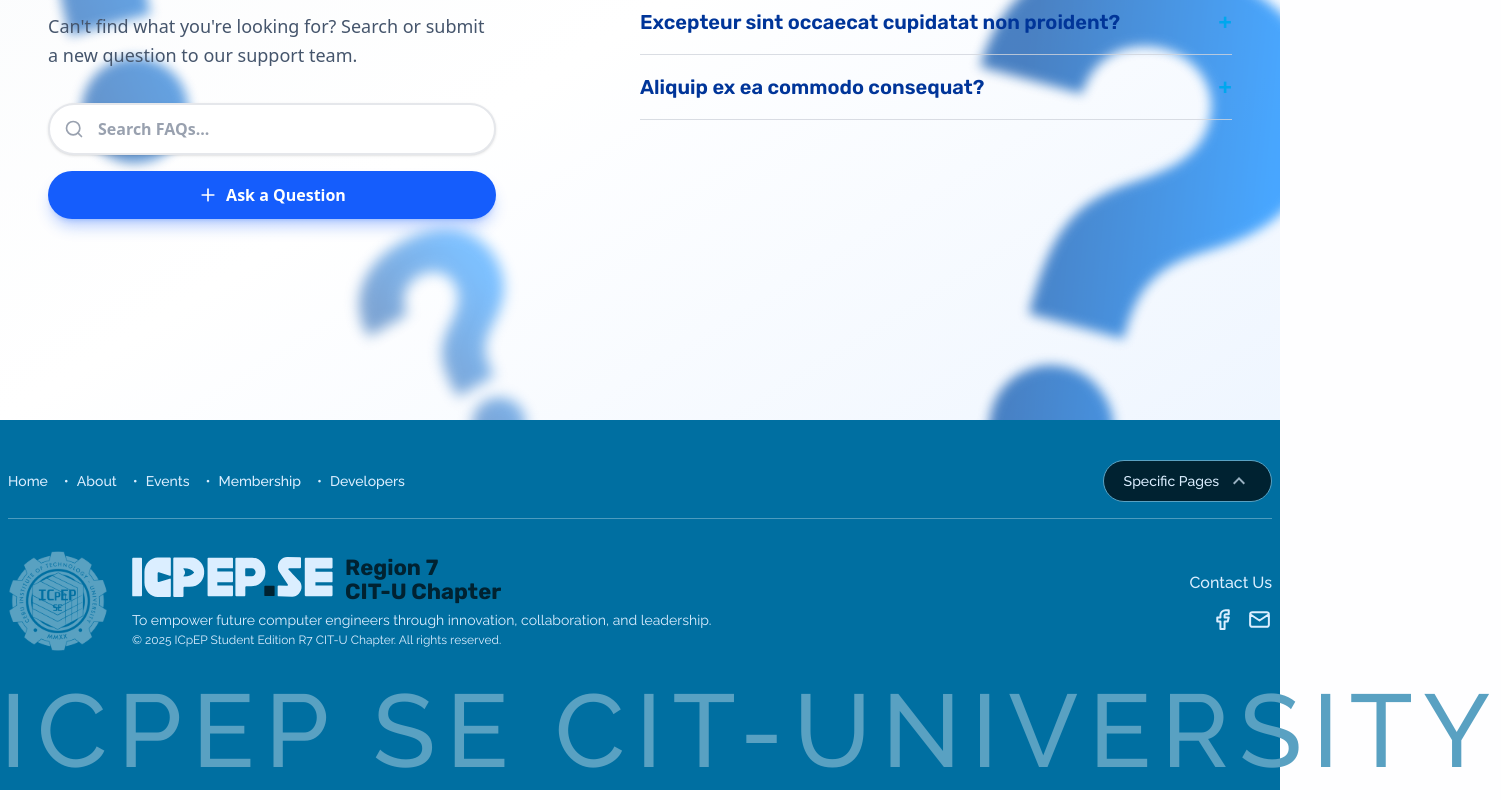
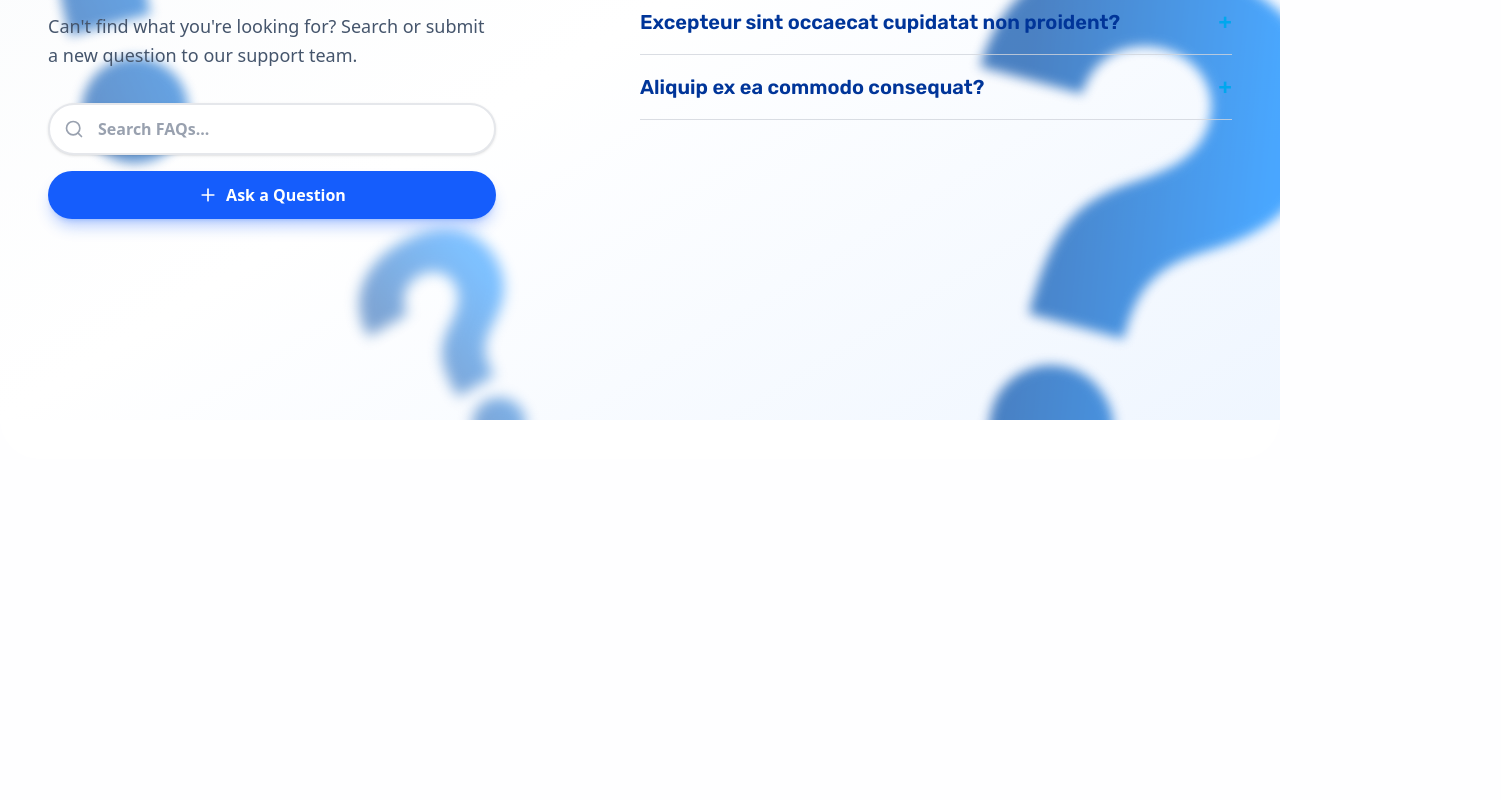
Before and after one commit to ShanRaboy11/icpep-se-citu, a Next.js app in the folder client/: page /faq in a window 1280 px wide. Shown: the part 380-1180 px from the top of the page, 1501 px wide, since content can reach past the window. Built offline with nearby package versions, Linux system fonts and the light colour scheme.

Commit message:
feat: footer layout change - rexi

```diff
--- a/client/src/app/components/footer.tsx
+++ b/client/src/app/components/footer.tsx
@@ -1,11 +1,8 @@
 "use client";
-import type { NextPage } from "next";
+import React from "react";
 import Image from "next/image";
-import { useRouter } from "next/navigation";
 
-const Footer: NextPage = () => {
-  const router = useRouter();
-
+const Footer = () => {
   const scrollToTop = () => {
     window.scrollTo({
       top: 0,
@@ -14,203 +11,152 @@ const Footer: NextPage = () => {
   };
 
   return (
-    <footer className="w-full bg-steelblue-200 text-buttonbg1 font-raleway cursor-default">
-      <div className="max-w-7xl mx-auto px-2 py-10 flex flex-col gap-8 pb-5">
-        {/* ====== Top Navigation ====== */}
-        <div className="flex flex-col sm:flex-row items-center justify-between gap-4 border-b border-white/30 pb-4">
-          {/* Navigation Links */}
-          <div className="flex flex-wrap justify-center sm:justify-start items-center gap-2 text-sm font-medium">
-            {["Home", "About", "Events", "Membership", "Developers"].map(
-              (item, i) => (
-                <div key={item} className="flex items-center">
-                  {i > 0 && <span className="mx-2">•</span>}
-                  <span
-                    className="cursor-pointer hover:text-white transition"
-                    onClick={() => {
-                      if (item == "Home") {
-                        router.push("/home");
-                      } else if (item == "Events") {
-                        router.push("/events");
-                      }
-                      if (item === "Developers") {
-                        router.push("/developers");
-                      }
-                      // else if (item === 'Home') { router.push('/'); }
-                    }}
+    <div
+      // Kept reduced height to minimize empty space
+      className="relative w-full h-[520px] md:h-[380px]"
+      style={{ clipPath: "inset(0 0 0 0)" }}
     >
-                    {item}
-                  </span>
-                </div>
-              )
-            )}
-          </div>
+      {/*
+        === ROUNDED BOTTOM CORNER MASK ===
+      */}
+      <div className="absolute -top-[1px] left-0 w-full h-10 bg-white rounded-b-[40px] z-10 pointer-events-none"></div>
 
-          {/* Specific Pages Button */}
-          <div className="flex items-center">
-            <div className="relative flex items-center gap-2 border border-steelblue-100 bg-secondary1 rounded-full px-5 py-2 cursor-pointer">
-              <span className="text-sm text-buttonbg1 font-medium">
-                Specific Pages
-              </span>
+      {/*
+        === FIXED FOOTER CONTENT ===
+      */}
+      <div className="fixed bottom-0 left-0 right-0 h-[520px] md:h-[380px] w-full -z-10 bg-[#00609c] text-white overflow-hidden flex flex-col justify-between font-raleway">
+
+        {/*
+           Middle Section Wrapper
+        */}
+        <div className="max-w-7xl mx-auto w-full px-6 flex-grow flex flex-col justify-start pt-16 md:pt-20 gap-8">
+
+          <div className="flex flex-col lg:flex-row items-center justify-between gap-10 lg:gap-0">
+
+            {/* Left Logo + Info */}
+            <div className="flex flex-col sm:flex-row items-center gap-4">
               <Image
-                src="/up arrow.svg"
-                alt="up arrow"
-                width={24}
-                height={24}
-                className="opacity-70 hover:opacity-100 transition"
-              />
-            </div>
-          </div>
-        </div>
-
-        {/* ====== Middle Section ====== */}
-        <div className="flex flex-col lg:flex-row items-center justify-between gap-10 text-gray">
-          {/* Left Logo + Info */}
-          <div className="flex flex-col sm:flex-row items-center gap-6">
-            <Image
-              src="/icpep logo-footer.svg"
+                src="/icpep logo.png"
                 alt="ICPEP Logo"
                 width={100}
                 height={100}
+                className="cursor-pointer hover:scale-105 transition-transform duration-300"
                 onClick={scrollToTop}
               />
 
               <div className="flex flex-col items-center sm:items-start text-center sm:text-left gap-3">
-              {/* Top Row: Logo + Chapter Info */}
+
+                {/* Top Row: Vector Letters + Region 7 Text */}
                 <div className="flex flex-col sm:flex-row items-center sm:items-end justify-center sm:justify-start">
-                {/* Logo */}
-                <div className="flex items-end gap-0.5 cursor-pointer" onClick={scrollToTop}>
-                  <Image
-                    src="/Vector-ifooter.svg"
-                    alt="I"
-                    width={0}
-                    height={50}
-                    className="h-10 w-auto"
-                  />
-                  <Image
-                    src="/Vector-cfooter.svg"
-                    alt="C"
-                    width={0}
-                    height={50}
-                    className="h-10 w-auto"
-                  />
-                  <Image
-                    src="/Vector-p1footer.svg"
-                    alt="P"
-                    width={0}
-                    height={50}
-                    className="h-10 w-auto"
-                  />
-                  <Image
-                    src="/Vector-e1footer.svg"
-                    alt="E"
-                    width={0}
-                    height={50}
-                    className="h-10 w-auto"
-                  />
-                  <Image
-                    src="/Vector-p2footer.svg"
-                    alt="P"
-                    width={0}
-                    height={50}
-                    className="h-10 w-auto"
-                  />
+
+                  {/* Vector Letters (Height 50px) */}
+                  <div
+                    className="flex items-end gap-0.5 cursor-pointer h-[50px]"
+                    onClick={scrollToTop}
+                  >
+                    <Image src="/Vector-ifooter.svg" alt="I" width={0} height={50} className="h-full w-auto" />
+                    <Image src="/Vector-cfooter.svg" alt="C" width={0} height={50} className="h-full w-auto" />
+                    <Image src="/Vector-p1footer.svg" alt="P" width={0} height={50} className="h-full w-auto" />
+                    <Image src="/Vector-e1footer.svg" alt="E" width={0} height={50} className="h-full w-auto" />
+                    <Image src="/Vector-p2footer.svg" alt="P" width={0} height={50} className="h-full w-auto" />
+
+                    {/*
+                      Dot Placement:
+                      Left adjusted (ml-[-5px]), Flush bottom.
+                    */}
                     <Image
                       src="/Vector-dotfooter.svg"
                       alt="."
                       width={0}
                       height={16}
-                    className="h-0 w-auto sm:h-3 -ml-1"
+                      className="h-[30%] w-auto ml-[-5px] mr-[1px]"
                     />
-                  <Image
-                    src="/Vector-sfooter.svg"
-                    alt="S"
-                    width={0}
-                    height={50}
-                    className="h-10 w-auto"
-                  />
-                  <Image
-                    src="/Vector-e2footer.svg"
-                    alt="E"
-                    width={0}
-                    height={50}
-                    className="h-10 w-auto"
-                  />
+
+                    <Image src="/Vector-sfooter.svg" alt="S" width={0} height={50} className="h-full w-auto" />
+                    <Image src="/Vector-e2footer.svg" alt="E" width={0} height={50} className="h-full w-auto" />
                   </div>
 
-                {/* Chapter Info - stacked */}
+                  {/*
+                      Chapter Info
+                      Mobile: One line (flex-row). Desktop: Stacked (flex-col).
+                  */}
                   <div
-                  className="flex flex-col sm:ml-3 font-rubik text-secondary1 cursor-pointer"
+                    className="flex flex-row sm:flex-col gap-2 sm:gap-0 items-baseline sm:justify-between h-auto sm:h-[50px] sm:ml-3 font-rubik text-[#002231] cursor-pointer mt-2 sm:mt-0"
                     onClick={scrollToTop}
                   >
-                  <span className="text-[16px] sm:text-[22px] font-bold leading-tight">
+                    <span className="text-[20px] sm:text-[23px] font-bold leading-none tracking-wide">
                       Region 7
                     </span>
-                  <span className="text-[16px] sm:text-[22px] font-bold leading-tight -mt-1 -mb-2">
+                    <span className="text-[20px] sm:text-[23px] font-bold leading-none tracking-wide">
                       CIT-U Chapter
                     </span>
                   </div>
                 </div>
 
+                {/* Slogan & Copyright */}
                 <div>
-                {/* Description */}
-                <p className="text-sm text-lavender whitespace-normal sm:whitespace-nowrap leading-relaxed max-w-xl ">
+                  <p className="text-sm text-sky-100 whitespace-normal sm:whitespace-nowrap leading-relaxed max-w-xl">
                     To empower future computer engineers through innovation,
                     collaboration, and leadership.
                   </p>
-
-                {/* Copyright */}
-                <p className="text-xs text-lavender">
-                  © 2025 ICpEP Student Edition R7 CIT-U Chapter. All rights
-                  reserved.
+                  <p className="text-xs text-sky-200 mt-2">
+                    © 2025 ICpEP Student Edition R7 CIT-U Chapter. All rights reserved.
                   </p>
                 </div>
               </div>
             </div>
 
-          {/* Contact */}
-          <div className="flex flex-col items-center sm:items-end gap-3">
-            <p className="font-medium text-lavender cursor-default">
+            {/*
+              Contact Section
+              Mobile: 'mb-6'
+            */}
+            <div className="flex flex-col items-center sm:items-end gap-3 mb-6 sm:mb-0">
+              <p className="font-medium text-sky-100 cursor-default">
                 Contact Us
               </p>
-            <div className="flex gap-3">
-              {" "}
+              <div className="flex gap-4">
                 <a
                   href="https://www.facebook.com/cituicpep"
-                target="fb_page"
+                  target="_blank"
                   rel="noopener noreferrer"
-                className="flex"
+                  className="flex hover:scale-110 transition-transform duration-300"
                 >
                   <Image
                     src="/fb.svg"
                     alt="Facebook"
-                  width={25}
-                  height={25}
-                  className="cursor-pointer hover:opacity-80 transition"
+                    width={28}
+                    height={28}
                   />
                 </a>
-              {/* Email Link */}
-              <a href="mailto:icpep.seofficial2526@gmail.com" className="flex">
+                <a
+                  href="mailto:icpep.seofficial2526@gmail.com"
+                  className="flex hover:scale-110 transition-transform duration-300"
+                >
                   <Image
                     src="/email.svg"
                     alt="Email"
-                  width={25}
-                  height={25}
-                  className="cursor-pointer hover:opacity-80 transition"
+                    width={28}
+                    height={28}
                   />
                 </a>
               </div>
             </div>
           </div>
-        {/* ====== Bottom Text ====== */}
         </div>
+
+        {/* ====== Bottom Giant Text ====== */}
+        <div className="w-full border-t border-white/10 bg-black/5 mt-auto">
           <div
-        className="w-full text-center font-medium uppercase text-steelblue-100
-                    text-[30px] sm:text-[103px] leading-none tracking-[0.1em]
-                    whitespace-nowrap py-2"
+            className="w-full text-center font-medium uppercase text-white/10
+                       text-[5vw] md:text-[6vw] leading-none tracking-wider
+                       whitespace-nowrap py-4 select-none"
           >
             ICPEP SE CIT-UNIVERSITY
           </div>
-    </footer>
+        </div>
+
+      </div>
+    </div>
   );
 };
 
```
Lines whose indentation alone changed are shown as unchanged.
